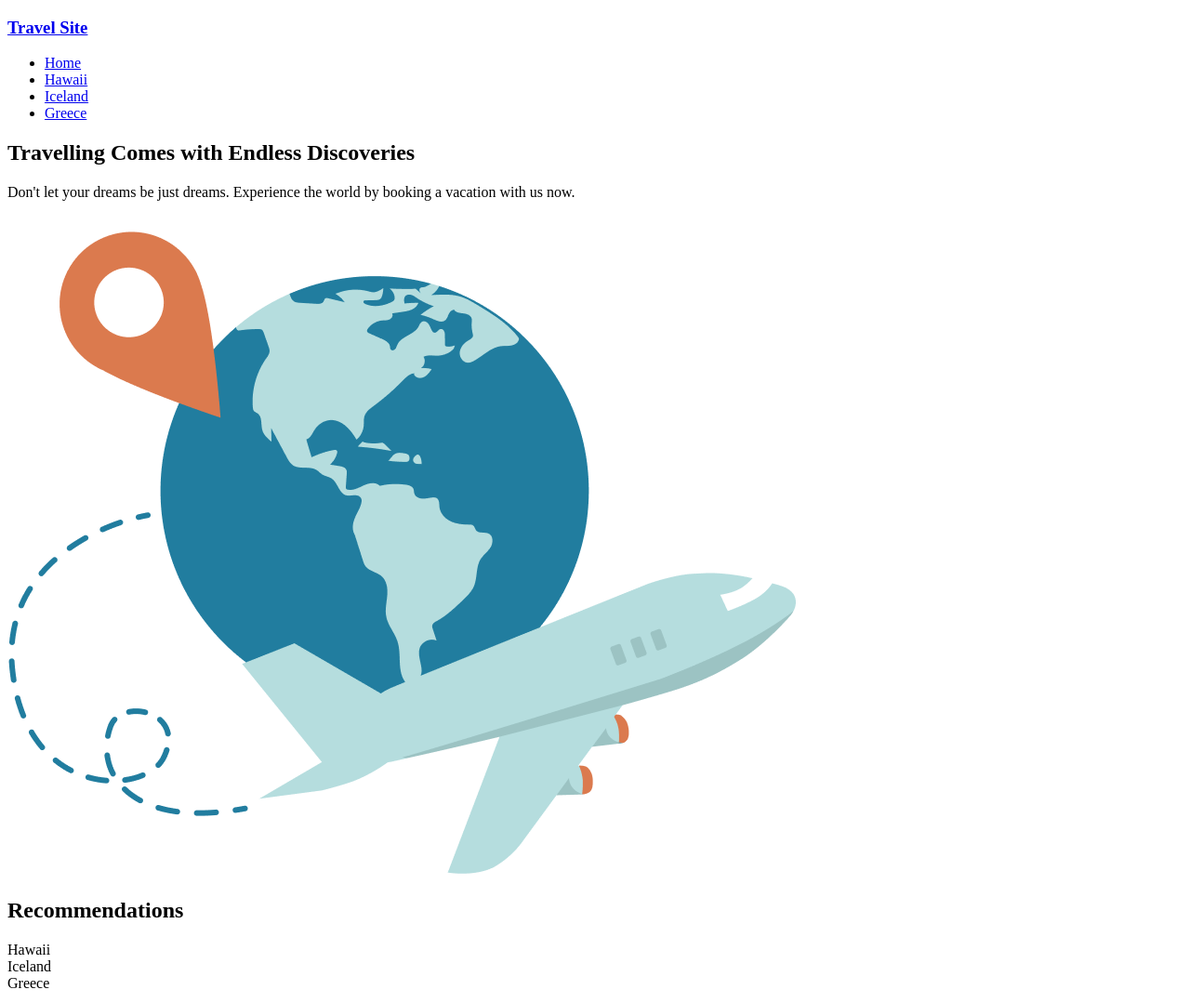
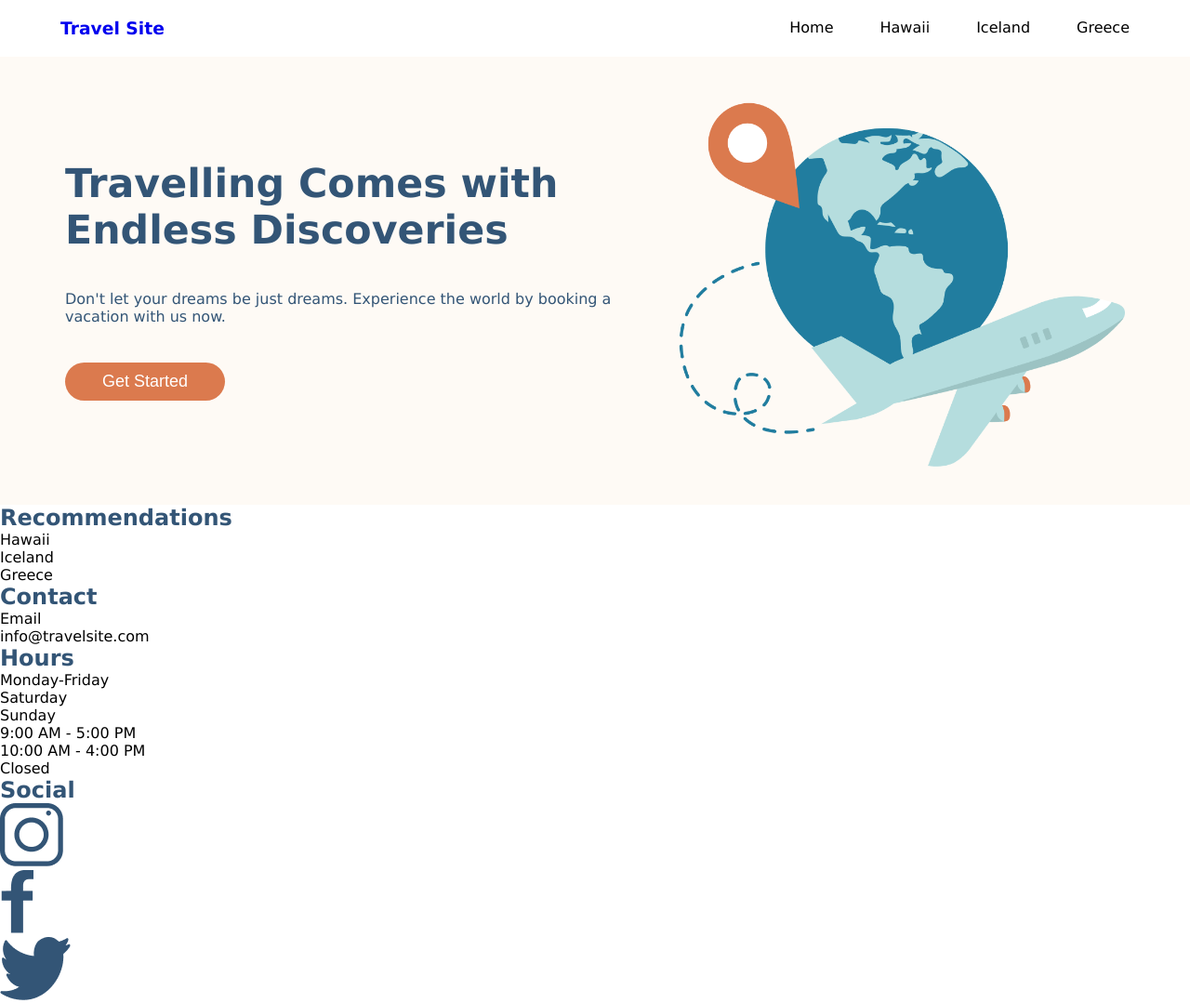
Before and after one commit to tdotdlo/darren-lo-travel-site, a plain HTML site: page index.html in a window 1280 px wide. Shown: the top 1079 px of the page at 93% size. Drawn offline with Linux system fonts and the light colour scheme.

Commit message:
Add Nav and Hero Section Styling

```diff
--- a/css/global.css
+++ b/css/global.css
@@ -0,0 +1,39 @@
+* {
+  margin: 0px;
+  padding: 0px;
+  box-sizing: border-box;
+}
+
+body {
+  font-family: "Verdana";
+  font-size: 1rem;
+}
+
+:is(h1, h2) {
+  color: #335576;
+}
+
+/* Navigation  */
+.main-nav {
+  display: flex;
+  justify-content: space-between;
+  background-color: #fff;
+  padding: 20px 65px;
+}
+
+/* Removes underline all links in nav */
+.main-nav a {
+  text-decoration: none;
+}
+
+/* Column-gap adjusts spacing between nav links */
+.main-nav__links {
+  display: flex;
+  justify-content: space-evenly;
+  list-style-type: none;
+  column-gap: 50px;
+}
+
+.main-nav__links a {
+  color: #000;
+}
--- a/css/main.css
+++ b/css/main.css
@@ -0,0 +1,39 @@
+/* Hero Section */
+.nav-hero {
+  display: flex;
+  justify-content: space-around;
+  align-items: center;
+  background-color: #fefaf5;
+  padding: 40px;
+}
+
+/* Hero Content Container */
+.nav-hero__content {
+  min-width: 35%;
+  max-width: 50%;
+}
+
+/* Hero Content - Content*/
+.nav-hero__content > h1 {
+  font-size: 2.67rem;
+}
+
+.nav-hero__content :is(h1, p) {
+  color: #335576;
+  margin-bottom: 40px;
+}
+
+.nav-hero__image {
+  max-width: 40%;
+  min-width: 30%;
+}
+
+/* Hero - Get Started Button */
+.nav-hero__button {
+  background-color: #db7a4e;
+  font-size: 18px;
+  color: #fff;
+  padding: 10px 40px;
+  border-radius: 30px;
+  border: none;
+}
--- a/index.html
+++ b/index.html
@@ -11,7 +11,7 @@
   <body>
     <header>
       <!-- Main Navigation -->
-      <nav class="main-nav">
+      <nav class="main-nav main-nav--text-deco-none">
         <!-- Travel Site Logo -->
         <h3><a href="./index.html">Travel Site</a></h3>
         <ul class="main-nav__links">
@@ -30,11 +30,10 @@
             Don't let your dreams be just dreams. Experience the world by
             booking a vacation with us now.
           </p>
+          <button class="nav-hero__button">Get Started</button>
         </div>
         <!-- Hero Iamge -->
-        <div class="nav-hero__image">
-          <img src="./assets/images/hero.png" alt="Airplane Around The Globe" />
-        </div>
+          <img class="nav-hero__image" src="./assets/images/hero.png" alt="Airplane Around The Globe" />
       </section>
     </header>
     <main>
```
